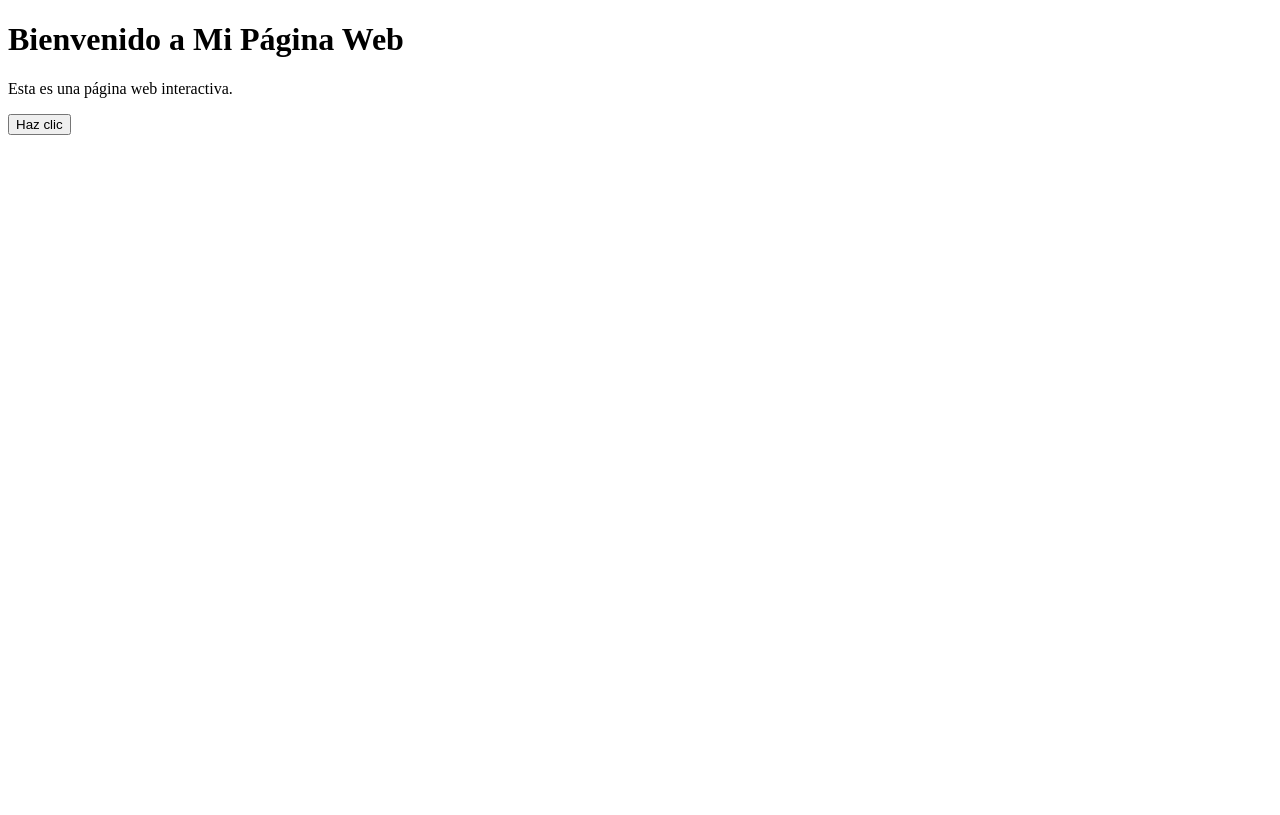
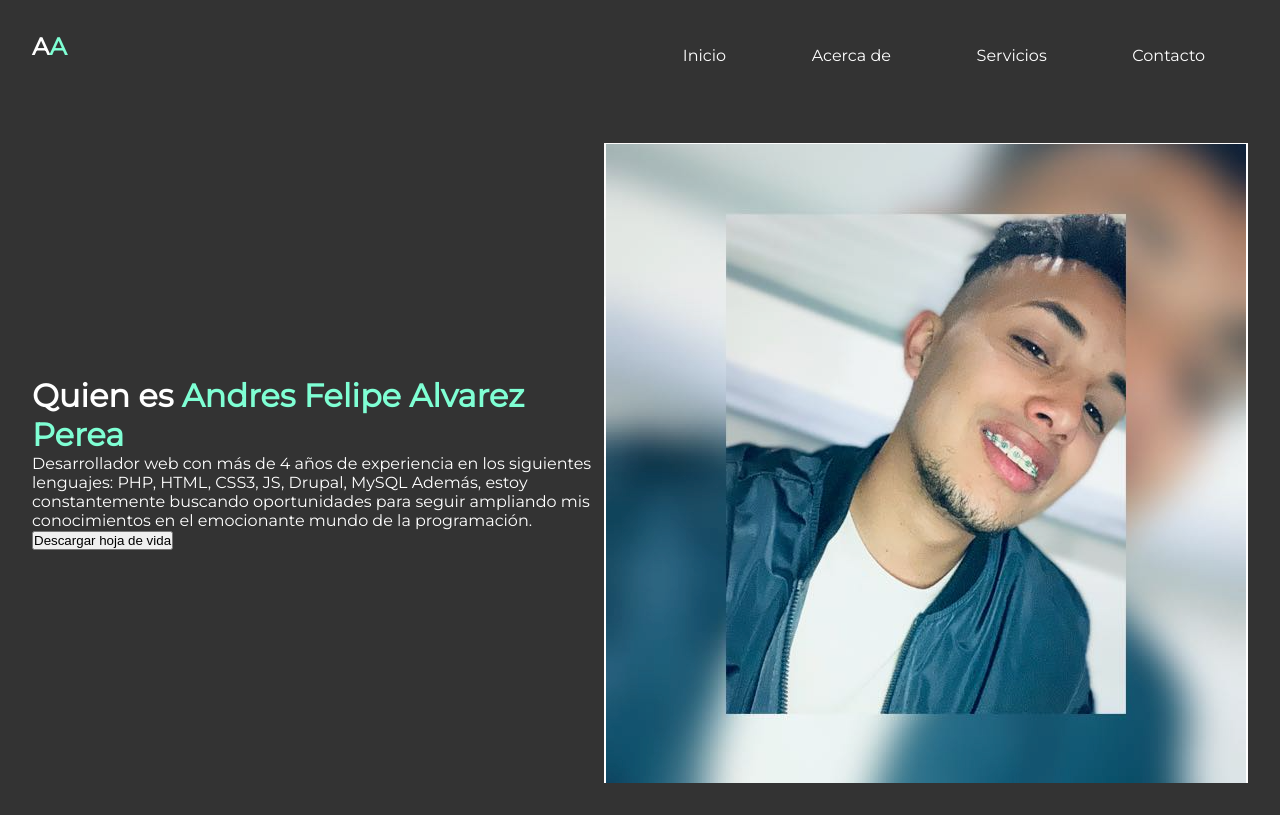
Before and after one commit to andresalvarez2018/andresalvarez2018.github.io, a plain HTML site: page index.html in a window 1280 px wide. Drawn offline with Linux system fonts and the light colour scheme.

Commit message:
home principal v1

```diff
--- a/index.css
+++ b/index.css
@@ -0,0 +1,84 @@
+/* Estilos CSS para el menú */
+ul {
+    list-style-type: none;
+    margin: 0;
+    padding: 0;
+    overflow: hidden;
+    background-color: #333;
+}
+
+li {
+    float: left;
+}
+
+li a {
+    display: block;
+    color: white;
+    text-align: center;
+    padding: 14px 16px;
+    text-decoration: none;
+}
+
+body {
+    font-family: 'Montserrat', sans-serif;
+    background-color: #333;
+}
+
+* {
+    margin: 0;
+    padding: 0;
+    box-sizing: border-box;
+}
+
+header {
+    color: #ffffff;
+}
+
+header h2 span {
+    color: aquamarine;
+}
+
+.navbar {
+    display: flex;
+    justify-content: space-between;
+    padding: 2rem;
+}
+
+.menu {
+    display: flex;
+    width: 50%;
+    justify-content: space-around;
+}
+
+.menu li {
+    list-style: none;
+}
+
+.menu a {
+    color: #ffffff;
+    text-decoration: none;
+}
+
+.menu .active {
+    color: aquamarine;
+}
+
+.menu li:hover {
+    background-color: aquamarine;
+    transition: ease-in .5s;
+}
+
+.menu a:hover {
+    color: #333;
+}
+
+main h1 span {
+    color: aquamarine;
+}
+
+main {
+    color: #ffffff;
+    display: flex;
+    padding: 2rem;
+    align-items: center;
+}
--- a/index.html
+++ b/index.html
@@ -1,25 +1,45 @@
 <!DOCTYPE html>
-<html lang="en">
+<html lang="es">
 
 <head>
     <meta charset="UTF-8">
     <meta http-equiv="X-UA-Compatible" content="IE=edge">
     <meta name="viewport" content="width=device-width, initial-scale=1.0">
     <title>Mi Pagina web</title>
+    <link href='https://fonts.googleapis.com/css?family=Montserrat' rel='stylesheet'>
+    <link rel="stylesheet" href="index.css">
+
 </head>
 
 <body>
-    <h1>Bienvenido a Mi Página Web</h1>
+    <header>
+        <nav class="navbar">
+            <div>
+                <h2>A<span>A</span></h2>
+            </div>
+            <ul class="menu">
+                <li><a href="#">Inicio</a></li>
+                <li><a href="#">Acerca de</a></li>
+                <li><a href="#">Servicios</a></li>
+                <li><a href="#">Contacto</a></li>
+            </ul>
+        </nav>
+    </header>
+    <main>
+        <div>
+            <h1>Quien es <span>Andres Felipe Alvarez Perea</span></h1>
+            <p>Desarrollador web con más de 4 años de experiencia en los siguientes lenguajes: PHP, HTML, CSS3, JS,
+                Drupal,
+                MySQL
+                Además, estoy constantemente buscando oportunidades para seguir ampliando mis conocimientos en el
+                emocionante mundo de
+                la programación.</p>
+            <a download href="#">
+                <button>Descargar hoja de vida</button></a>
+        </div>
 
-    <p>Esta es una página web interactiva.</p>
-
-    <button onclick="mostrarMensaje()">Haz clic</button>
-
-    <script>
-        function mostrarMensaje() {
-            alert("¡Has hecho clic en el botón!");
-        }
-    </script>
+        <img src="images/photo.png" />
+    </main>
 </body>
 
 </html>
```
Also changed, not shown: images/photo.png (added).
